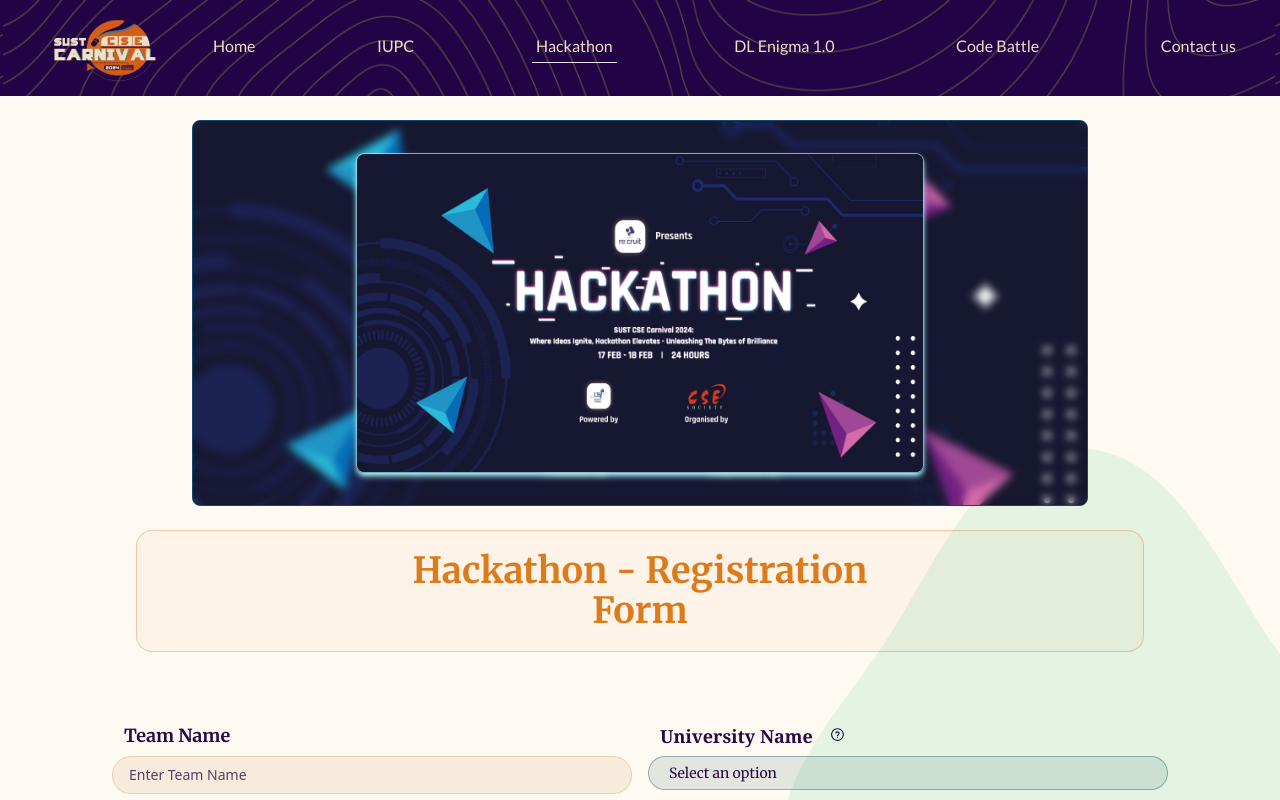
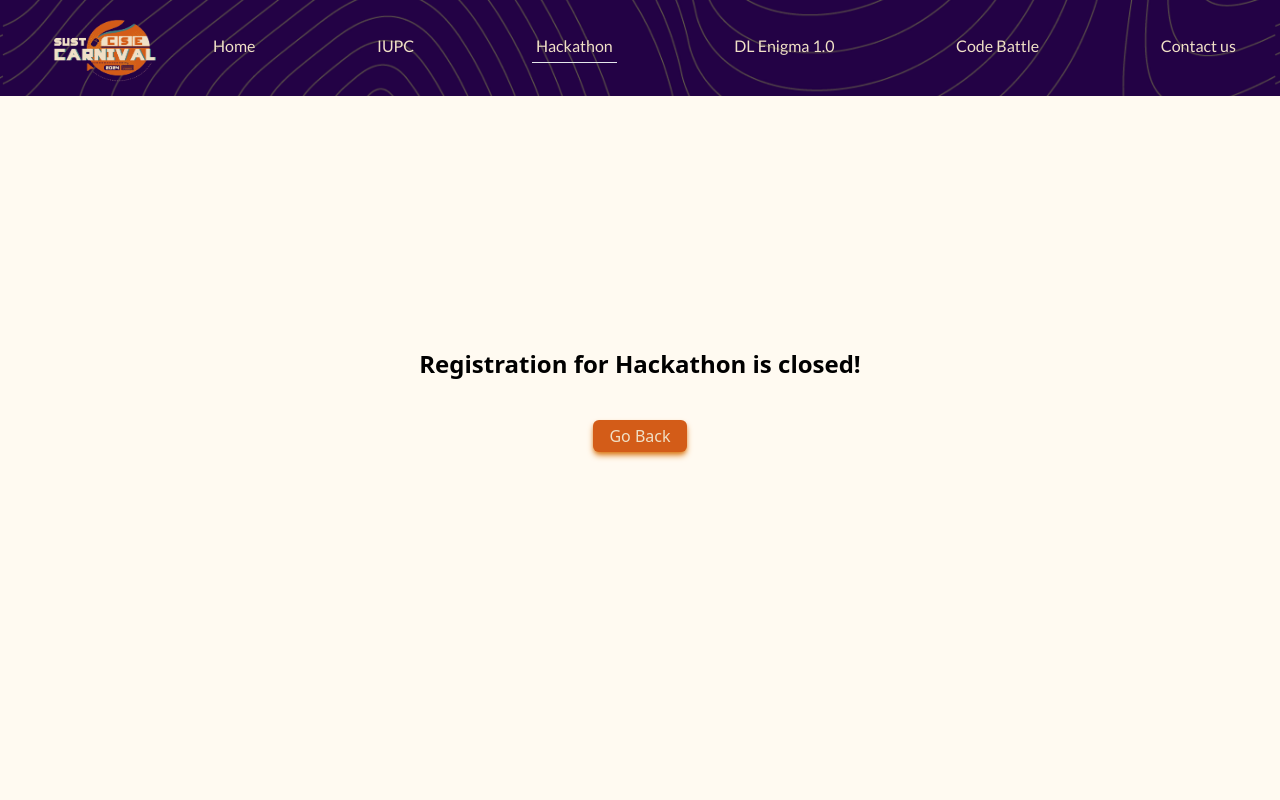
Before and after one commit to Mufassir-Chowdhury/cse-carnival, a React (Vite) app: page /hackathon/registration in a window 1280 px wide. Shown: the top 800 px of the page. Built offline with nearby package versions, Linux system fonts and the light colour scheme; a web font is replaced by a local one.

Commit message:
hackathon registration off

```diff
--- a/src/App.jsx
+++ b/src/App.jsx
@@ -10,7 +10,7 @@ import IUPC from "./pages/IUPC";
 import Hackathon from "./pages/Hackathon";
 import DLSprint from "./pages/DLSprint";
 import CodeBattle from "./pages/CodeBattle";
-import IUPCRegistraion from "./pages/Registration/IUPCRegistration";
+import HackathonAnnouncement from "./pages/Registration/HackathonAnnouncement";
 import HackathonRegistration from "./pages/Registration/HackathonRegistration";
 import DLSprintRegistration from "./pages/Registration/DLSprintRegistration";
 import CodeBattleRegistration from "./pages/Registration/CodeBattleRegistration";
@@ -21,6 +21,8 @@ import NotFound from "./components/NotFound";
 import DLSprintTest from "./pages/Registration/DLSprintTest";
 import Status from "./pages/Status";
 import IUPCAnnouncement from "./pages/Registration/IUPCAnnouncement";
+
+const hackathonOffdate = new Date("2021-01-28");
 
 const App = () => {
   return (
@@ -35,8 +37,11 @@ const App = () => {
           <Route path="/dlenigma" element={<DLSprint />}></Route>
           <Route path="/codebattle" element={<CodeBattle />}></Route>
           <Route path="/contactus" element={<ContactUs />}></Route>
+          <Route path="/iupc/registration" element={<IUPCAnnouncement />}></Route>
+          {/*change the element of /hackathon/registration to hackathonannouncement after 27 january */}
+          <Route path="/hackathon/registration" element={hackathonOffdate > new Date() ? <HackathonRegistration /> : <HackathonAnnouncement />}></Route>
 
-          <Route path="/iupc/registration" element={<IUPCAnnouncement />}></Route>
+
           <Route path="/hackathon/registration" element={<HackathonRegistration />}></Route>
           <Route path="/dlenigma/registration" element={<DLSprintRegistration />}></Route>
           {/* <Route path="/test" element={<DLSprintTest />}></Route> */}
--- /dev/null
+++ b/src/pages/Registration/HackathonAnnouncement.jsx
@@ -0,0 +1,15 @@
+import { Link } from "react-router-dom";
+import { PrimaryButton } from "../../components/Button";
+
+const HackathonAnnouncement = () => {
+    return (
+        <div className="w-full text-center py-28 h-screen flex flex-col justify-center">
+            <h1 className="text-2xl font-bold mb-10">Registration for Hackathon is closed!</h1>
+            <Link to="/">
+                <PrimaryButton text="Go Back" />
+            </Link>
+        </div>
+    );
+}
+
+export default HackathonAnnouncement;
```
